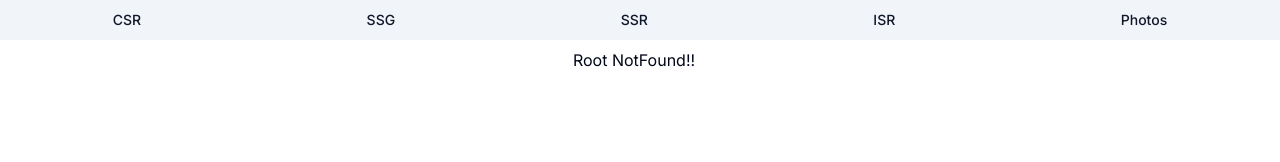
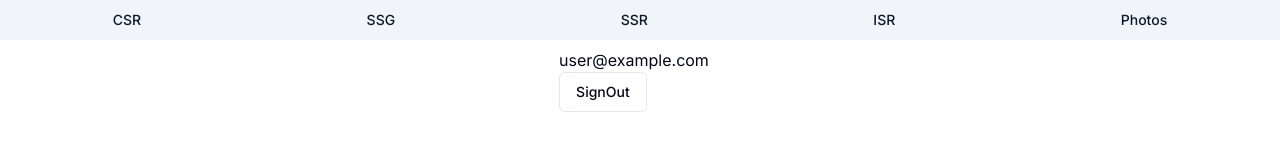
Before and after one commit to indiflex/seocho2024, a Next.js app in the folder next/my-app/: page /my in a window 1280 px wide. Before the commit this address had no page. Shown: the top 162 px of the page. Built offline with nearby package versions, Linux system fonts and the light colour scheme; no server answers; sample sign-in values are in the browser's storage.

Commit message:
next-auth

```diff
--- /dev/null
+++ b/next/my-app/app/api/auth/[...nextauth]/route.ts
@@ -0,0 +1,2 @@
+export { GET, POST } from '@/lib/auth';
+export const runtime = 'edge';
--- /dev/null
+++ b/next/my-app/app/api/ttt/route.ts
@@ -0,0 +1,15 @@
+import { NextRequest, NextResponse } from 'next/server';
+
+export async function GET(req: NextRequest) {
+  const { pathname, host, hostname, searchParams } = req.nextUrl;
+  return NextResponse.json({
+    id: 1,
+    name: 'Hong',
+    pathname,
+    str: searchParams.get('str'),
+    ip: req.ip || host,
+    host,
+    hostname,
+    cookies: req.cookies.getAll(),
+  });
+}
--- /dev/null
+++ b/next/my-app/app/my/page.tsx
@@ -0,0 +1,23 @@
+// app/my/page.tsx  (또는 middleware.ts)
+import { Button } from '@/components/ui/button';
+import { redirect } from 'next/navigation';
+import { auth, signOut } from '@/lib/auth';
+
+export default async function My() {
+  const session = await auth();
+  if (!session) return redirect('/api/auth/signin');
+
+  return (
+    <>
+      <h1>{session.user?.email}</h1>
+      <form
+        action={async () => {
+          'use server';
+          await signOut();
+        }}
+      >
+        <Button variant='outline'>SignOut</Button>
+      </form>
+    </>
+  );
+}
--- /dev/null
+++ b/next/my-app/lib/auth.ts
@@ -0,0 +1,16 @@
+import NextAuth from 'next-auth';
+import GoogleProvider from 'next-auth/providers/google';
+
+export const {
+  handlers: { GET, POST },
+  auth,
+  signOut,
+} = NextAuth({
+  providers: [
+    GoogleProvider({
+      clientId: process.env.GOOGLE_CLIENT_ID as string,
+      clientSecret: process.env.GOOGLE_CLIENT_SECRET as string,
+    }),
+  ],
+  secret: process.env.AUTH_SECRET as string,
+});
--- a/next/my-app/package.json
+++ b/next/my-app/package.json
@@ -17,6 +17,7 @@
     "clsx": "^2.1.1",
     "lucide-react": "^0.400.0",
     "next": "14.2.4",
+    "next-auth": "^5.0.0-beta.19",
     "react": "^18",
     "react-dom": "^18",
     "tailwind-merge": "^2.3.0",
```
Also changed, not shown: next/my-app/middleware.ts (added, +13 -0 lines), 1 other file (tests, documents, lock files or other folders).
